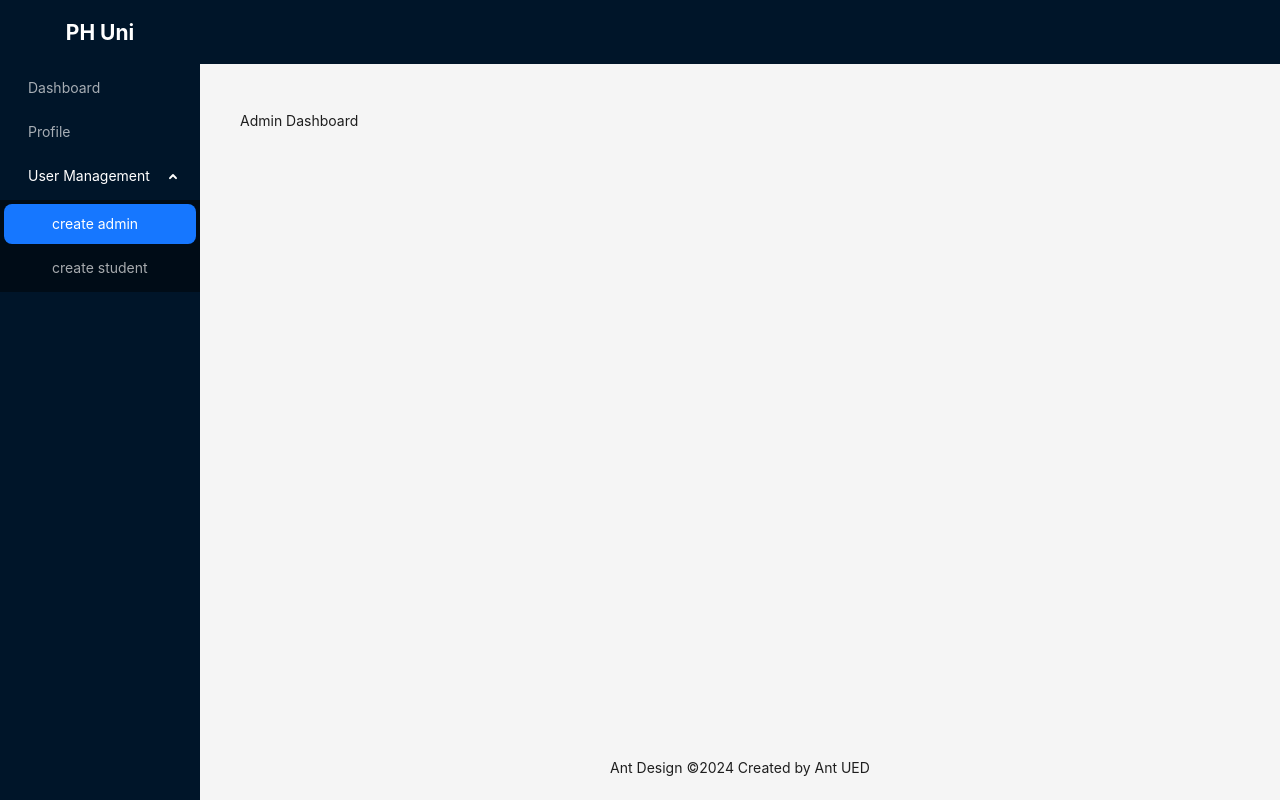
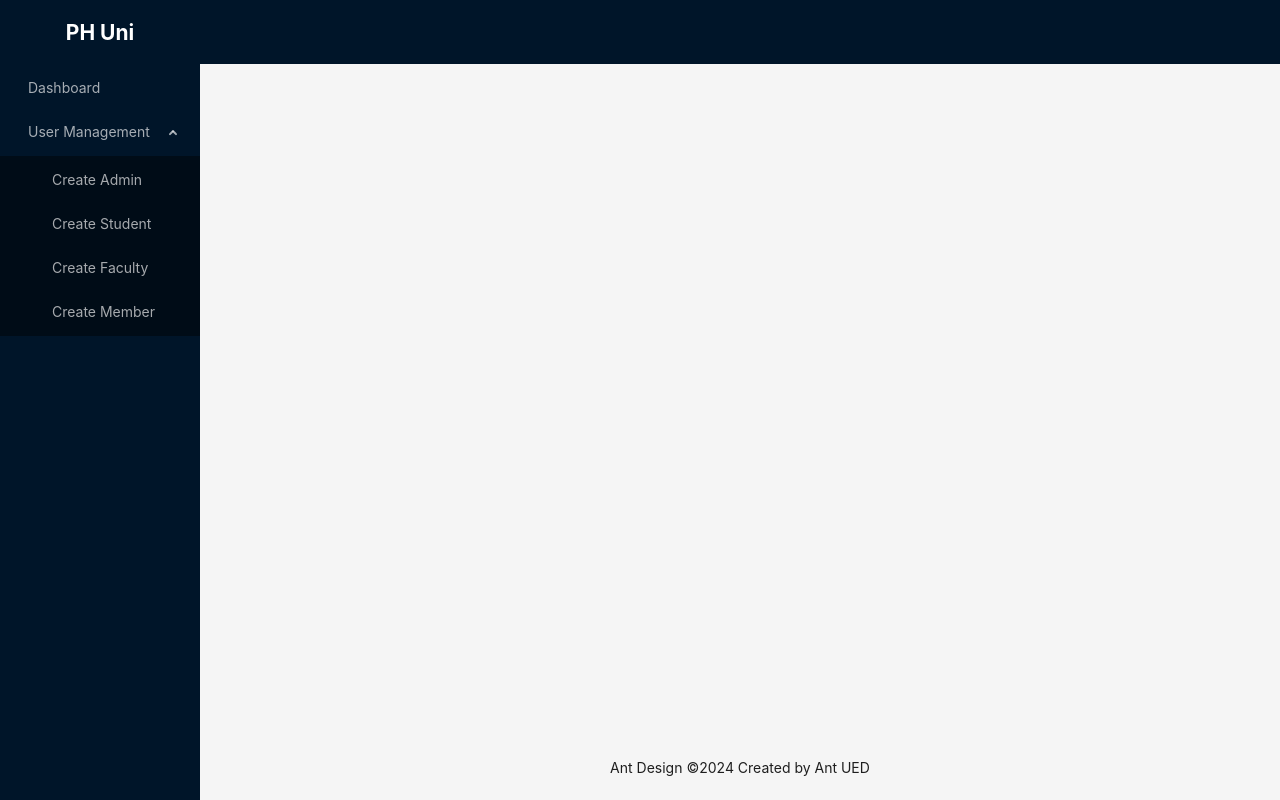
Before and after one commit to ashiqee/ph-university-client, a React (Vite) app: page /admin in a window 1280 px wide. Both pictures are taken after a click on the element "User Management". Built offline with nearby package versions, Linux system fonts and the light colour scheme.

Commit message:
admin route conditionaly

```diff
--- a/src/components/layout/MainLayout.tsx
+++ b/src/components/layout/MainLayout.tsx
@@ -1,34 +1,37 @@
 import React, { createElement } from 'react';
 import { UploadOutlined, UserOutlined, VideoCameraOutlined } from '@ant-design/icons';
 import { Layout, Menu, MenuProps, theme } from 'antd';
-import { Outlet } from 'react-router-dom';
+import { Outlet,NavLink } from 'react-router-dom';
+import { adminSidebarItems } from '../../routes/admin.routes';
+
 
 const { Header, Content, Footer, Sider } = Layout;
 
-const items:MenuProps['items'] = [
-    {
-        key:'1',
-        label:'Dashboard',
-    },
-    {
-        key:'2',
-        label:'Profile',
-    },
-    {
-        key:'3',
-        label:'User Management',
-        children:[
-            {
-                key:'4',
-                label:'create admin'
-            },
-            {
-                key:'5',
-                label:'create student'
-            },
-        ]
-    },
-]
+// const items:MenuProps['items'] = [
+//     {
+//         key:'Dashboard',
+//         label: <NavLink to='/admin/dashboard'>Dashboard</NavLink>,
+//     },
+//       {
+//         key:'User Management',
+//         label:'User Management',
+//         children:[
+//             {
+//                 key:'create admin',
+//                 label:<NavLink to='/admin/create-admin'>create admin</NavLink>
+//             },
+//             {
+//                 key:'create faculty',
+//                 label:<NavLink to='/admin/create-faculty'>create faculty</NavLink>
+//             },
+//             {
+//                 key:'create student',
+//                 label:<NavLink to='/admin/create-student'>create student</NavLink>
+//             },
+
+//         ]
+//     },
+// ]
 
 
 const MainLayout = () => {
@@ -50,7 +53,7 @@ const MainLayout = () => {
             alignItems:'center'}}>
             <h1 >PH Uni</h1>
           </div>
-          <Menu theme="dark" mode="inline" defaultSelectedKeys={['4']} items={items} />
+          <Menu theme="dark" mode="inline" defaultSelectedKeys={['4']} items={adminSidebarItems} />
         </Sider>
         <Layout>
           <Header style={{ padding: 0,  }} />
--- /dev/null
+++ b/src/pages/admin/CreateAdmin.tsx
@@ -0,0 +1,11 @@
+import React from 'react';
+
+const CreateAdmin = () => {
+    return (
+        <div>
+            Create admin
+        </div>
+    );
+};
+
+export default CreateAdmin;
--- /dev/null
+++ b/src/pages/admin/CreateFaculty.tsx
@@ -0,0 +1,11 @@
+import React from 'react';
+
+const CreateFaculty = () => {
+    return (
+        <div>
+            Create Faculty
+        </div>
+    );
+};
+
+export default CreateFaculty;
--- /dev/null
+++ b/src/routes/admin.routes.tsx
@@ -0,0 +1,99 @@
+
+import { ReactNode } from "react";
+import CreateAdmin from "../pages/admin/CreateAdmin";
+import CreateFaculty from "../pages/admin/CreateFaculty";
+import CreateStudent from "../pages/admin/CreateStudent";
+import AdminDashboard from './../pages/admin/AdminDashboard';
+import { NavLink } from 'react-router-dom';
+
+
+
+type TRoute = {
+    path:string,
+    element:ReactNode
+}
+
+type TSidebarItem ={
+    key:string;
+     label:string;
+    children?:TSidebarItem[];
+}
+
+export const adminPaths=[
+    {name:'Dashboard',path:'dashboard',element:<AdminDashboard/>},
+    {name:'User Management',
+    children:[
+        {name:'Create Admin',path:'create-admin',element:<CreateAdmin/>},
+        {name:'Create Student',path:'create-student',element:<CreateStudent/>},
+        {name:'Create Faculty',path:'create-faculty',element:<CreateFaculty/>},
+        {name:'Create Member',path:'create-member',element:<CreateFaculty/>},
+    ]
+},
+
+];
+
+
+
+
+
+ const adminRoutes=adminPaths.reduce((acc :TRoute[],cur)=>{
+    if(cur.path && cur.element){
+        acc.push({
+            path:cur.path,
+            element:cur.element,
+        });
+    }
+    if(cur.children){
+        cur.children.forEach((child)=>{
+            acc.push({path:child.path,element:child.element});
+        })
+    }
+    return acc
+ },[] )
+
+ export const adminSidebarItems=adminPaths.reduce((acc :TSidebarItem[],cur)=>{
+    if(cur.path && cur.name){
+        acc.push({
+            key:cur.name,
+            label: <NavLink to={`/admin/${cur.path}`}>{cur.name}</NavLink>,
+        });
+    }
+    if(cur.children){
+        acc.push({
+            key:cur.name,
+            label:cur.name,
+            children:  cur.children.map((child)=>({
+                    key:child.name,
+                    label: <NavLink to={`/admin/${child.path}`}>{child.name}</NavLink>
+                  }))
+
+        })
+
+    }
+    return acc
+ },[] )
+
+
+
+ export default adminRoutes
+
+//Hard code way
+ // export const adminPaths= [
+
+//     {
+//         path: 'dashboard',
+//         element: <AdminDashboard />
+//     },
+//     {
+//         path: 'create-admin',
+//         element: <CreateAdmin />
+//     },
+//     {
+//         path: 'create-student',
+//         element: <CreateStudent />
+//     },
+//     {
+//         path: 'create-faculty',
+//         element: <CreateFaculty />
+//     }
+// ]
--- a/src/routes/routes.tsx
+++ b/src/routes/routes.tsx
@@ -7,36 +7,29 @@ import Login from "../pages/Login";
 import AdminDashboard from "../pages/admin/AdminDashboard";
 import CreateStudent from "../pages/admin/CreateStudent";
 
+import adminRoutes from "./admin.routes";
+
 
 const router = createBrowserRouter([
     {
         path:'/',
         element:<App/>,
-        children:[
-            {
-                path:'about',
-                element:<About/>,
-            },
-            {
-                path:'contact',
-                element:<Contact/>,
-            },
-        ]
     },
     {
         path:'/admin',
         element:<App/>,
-        children:[
-            {
-                index:true,
-                element:<AdminDashboard/>,
-            },
-            {
-                path:'create-student',
-                element:<CreateStudent/>,
-            },
-        ]
+        children:adminRoutes,
     },
+    // {
+    //     path:'/faculty',
+    //     element:<App/>,
+    //     children:adminPaths,
+    // },
+    // {
+    //     path:'/student',
+    //     element:<App/>,
+    //     children:adminPaths,
+    // },
 
     {
         path:'/register',
```
